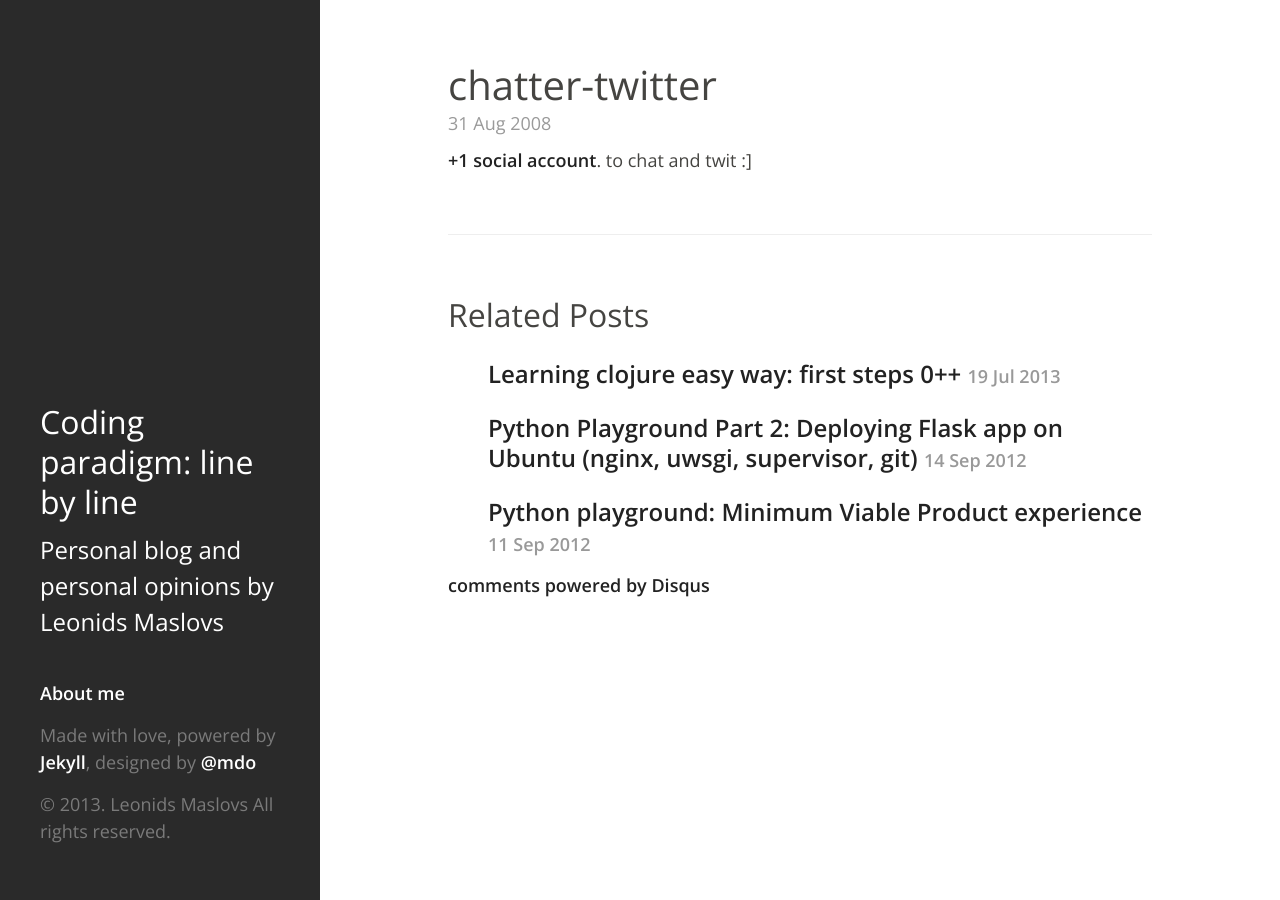
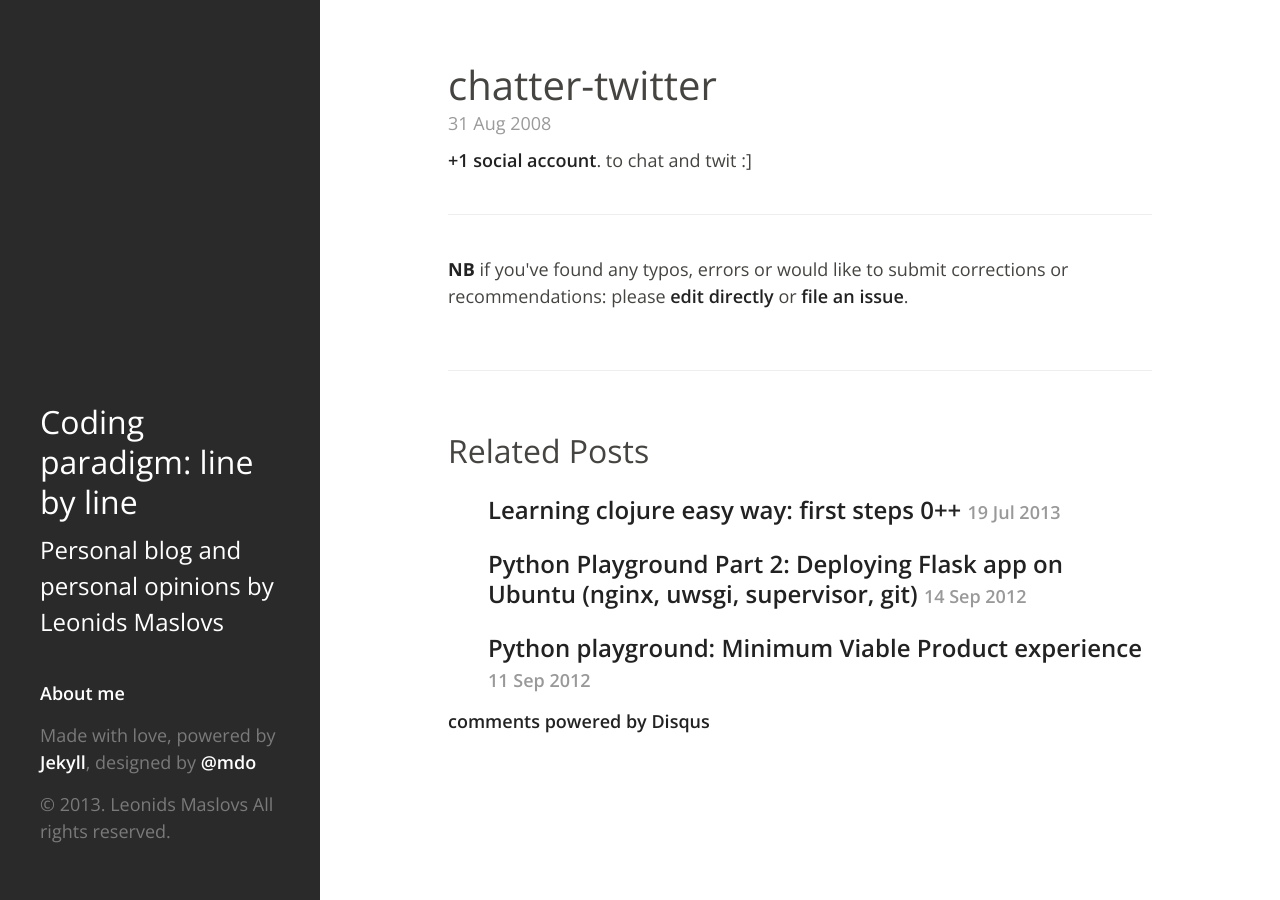
Before and after one commit to leonardinius/leonardinius.github.io, a Jekyll site: the page built from _posts/2008-08-31-chatter-twitter.md, in a window 1280 px wide. Built offline with Jekyll 4.4.1, drawn with Linux system fonts in a browser that asks for light colours; Markdown is read by kramdown in place of the engine named in the settings; comment, search, counter and statistics services are not loaded.

Commit message:
Edit via github feature

```diff
--- a/_layouts/post.html
+++ b/_layouts/post.html
@@ -6,6 +6,11 @@ layout: default
   <h1>{{ page.title }}</h1>
   <span class="post-date">{{ page.date | date_to_string }}</span>
   {{ content }}
+
+  <hr/>
+  <strong>NB</strong> if you've found any typos, errors or would like to submit corrections or recommendations: please
+   <a href="{{ page.path }}">edit directly</a> or
+   <a href="https://github.com/leonardinius/leonardinius.github.io/issues/new">file an issue</a>.
 </div>
 
 <div class="related">
```
